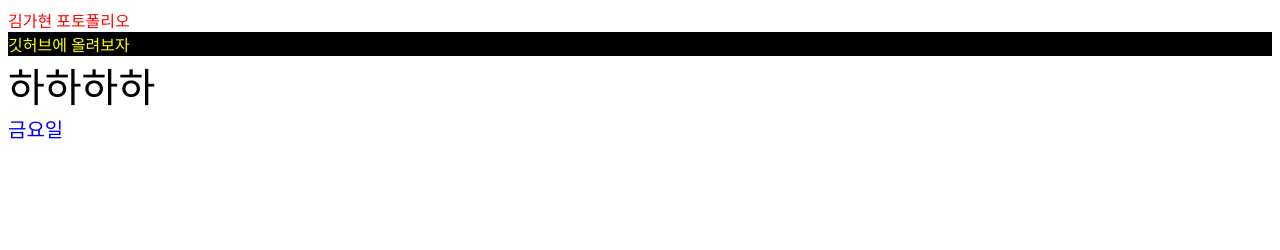
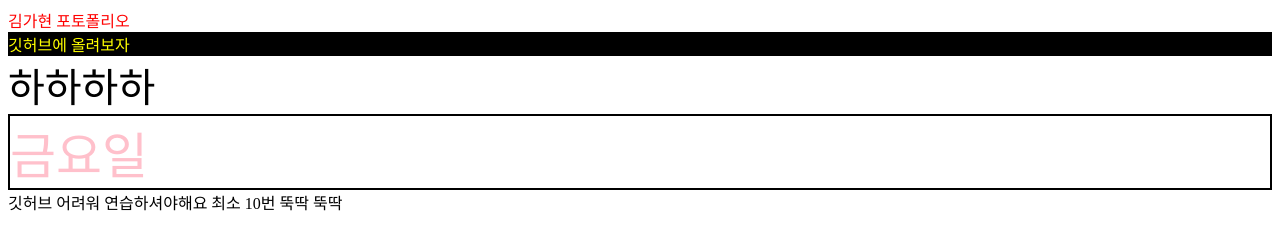
Before and after one commit to GaHyun0402/test-web, a plain HTML site: page index.html in a window 1280 px wide. Drawn offline with Linux system fonts and the light colour scheme.

Commit message:
회사에서 작업한 내역

```diff
--- a/css/style.css
+++ b/css/style.css
@@ -2,3 +2,4 @@
 .test2 { color: yellow; background-color: #000;}
 .test3 { font-size: 40px;}
 .test4 { font-size: 20px; color: blue;}
+.test4 { font-size: 50px; color: pink; border: 2px solid #000;}
--- a/index.html
+++ b/index.html
@@ -13,6 +13,7 @@
     <div class="test2">깃허브에 올려보자</div>
     <div class="test3">하하하하</div>
     <div class="test4">금요일</div>
+    <div class="test5">깃허브 어려워 연습하셔야해요 최소 10번 뚝딱 뚝딱</div>
 
 
 </body>
```
